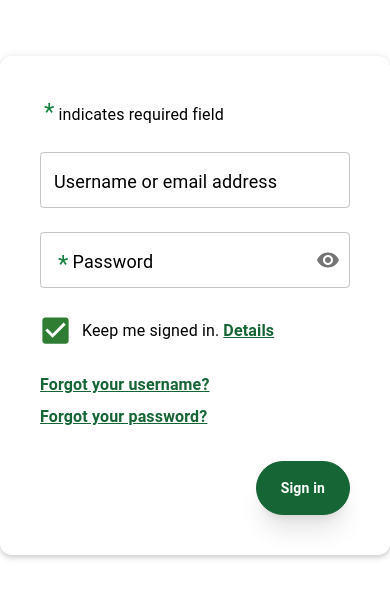
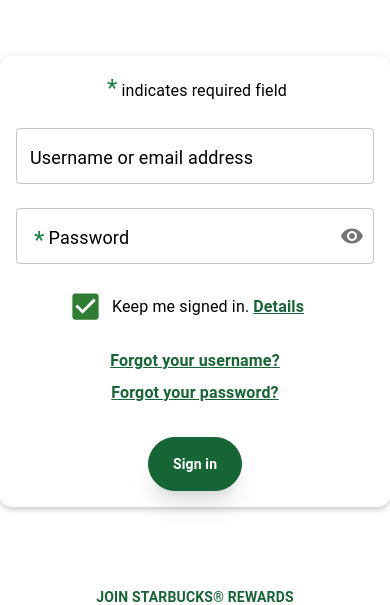
Before and after one commit to OlegGudymenko/next-prisma-starbucks-copy, a Next.js app: page /account/signin in a window 390 px wide. Shown: the part 154-759 px from the top of the page. Built offline with nearby package versions, Linux system fonts and the light colour scheme; no server answers.

Commit message:
FE: improve auth responsive

```diff
--- a/src/components/form/FormWrapper.js
+++ b/src/components/form/FormWrapper.js
@@ -3,7 +3,7 @@ import styled from '@emotion/styled'
 const ShadowWrapper = styled.form`box-shadow: 0 2px 4px rgba(0,0,0,.07), 0 4px 5px rgba(0,0,0,.06), 0 1px 10px rgba(0,0,0,.1);`
 
 const FormWrapper = ({ children, onSubmit }) => (
-  <ShadowWrapper onSubmit={onSubmit} className='p-10 text-black rounded-xl'>
+  <ShadowWrapper onSubmit={onSubmit} className='p-4 md:p-10 text-black rounded-xl'>
     {children}
   </ShadowWrapper>
 );
--- a/src/components/header/NavDrawer.js
+++ b/src/components/header/NavDrawer.js
@@ -37,7 +37,8 @@ const NavDrawer = () => {
 
 
   const renderMenu = () => {
-    return <div className='flex flex-col w-80 px-8'>
+      return (
+        <div onClick={() => setIsOpen(false)} className='flex flex-col w-80 px-8'>
           <div className='my-4 flex justify-end'>
             <IconButton
               onClick={toggleDrawer(false)}
@@ -56,6 +57,7 @@ const NavDrawer = () => {
           </div>
           <ActionsButtons/>
         </div>
+      )
   }
 
   return (
--- a/src/pages/account/signin.js
+++ b/src/pages/account/signin.js
@@ -59,7 +59,7 @@ export default function SignIn() {
 
   return (
     <div className="container mx-auto bg-white min-h-screen">
-     <div className='mx-auto max-w-lg w-full '>
+     <div className='mx-auto max-w-lg w-full text-center md:text-left'>
       <h1 className='text-center py-12 mb-2 text-black font-bold text-3xl'>Sign in or create an account</h1>
       <FormWrapper onSubmit={handleSubmit(onSubmit)}>
         <p className='pb-6'>
@@ -94,13 +94,13 @@ export default function SignIn() {
             }
           />
 
-          <div className='mt-4 flex flex-col space-y-2 '>
+          <div className='mt-4 flex flex-col space-y-2 items-center md:items-start '>
             <Link className='text-green-800 font-bold underline hover:no-underline' href='/'>Forgot your username?</Link>
             <Link className='text-green-800 font-bold underline hover:no-underline' href='/'>Forgot your password?</Link>
           </div>
 
 
-          <div className='flex justify-end mt-8 '>
+          <div className='flex justify-center md:justify-end mt-8'>
             {loading
             ? <LoaderButton/>
             : <Button type="submit" className='text-lg rounded-full py-4 px-6 shadow-xl' color='green' contained> Sign in </Button>}
--- a/src/pages/account/signup.js
+++ b/src/pages/account/signup.js
@@ -77,9 +77,9 @@ export default function SignUp() {
       </div>
 
       <FormWrapper onSubmit={handleSubmit(onSubmit)}>
-        <div className='px-12 py-2'>
+        <div className='md:px-12 py-2 text-center md:text-left'>
           <div className='pb-6'>
-            <div className='px-2 py-2 mb-3'>
+            <div className='px-2 py-2 mb-3 '>
               <p className='pb-6'>
                 <ReuqiredElement/>
                 indicates required field
@@ -125,7 +125,7 @@ export default function SignUp() {
               }
             />
 
-            <div className='flex justify-end mt-8 '>
+            <div className='flex justify-center md:justify-end mt-8 '>
             {loading
             ? <LoaderButton/>
             : <Button type="submit" className='text-lg rounded-full py-4 px-6 shadow-xl' color='green' contained>  Create account </Button>}
```
Lines whose indentation alone changed are shown as unchanged.
